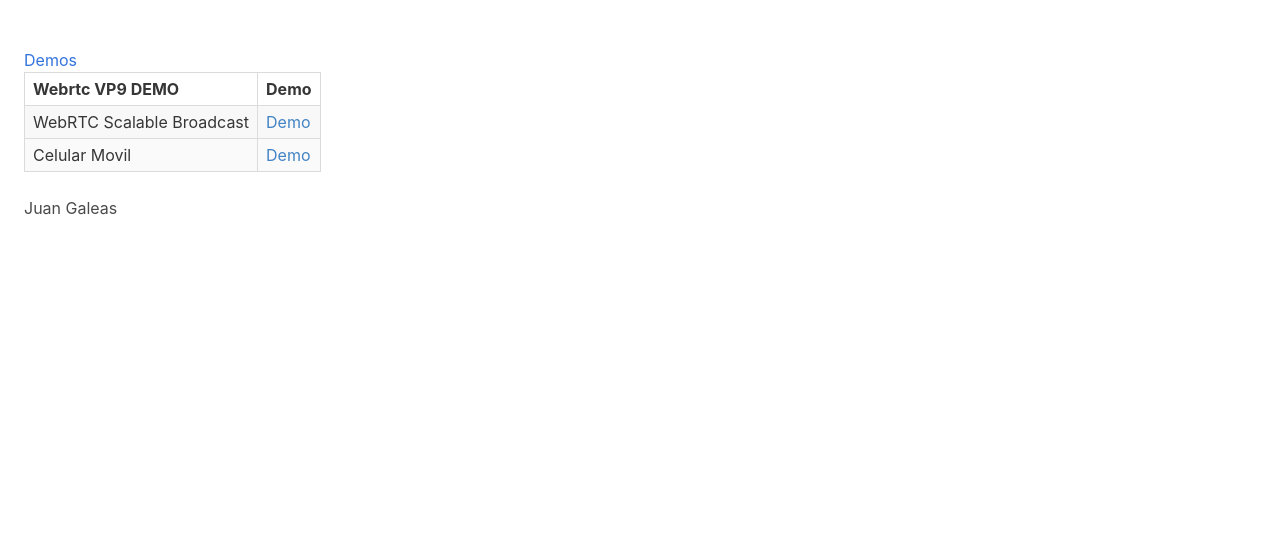
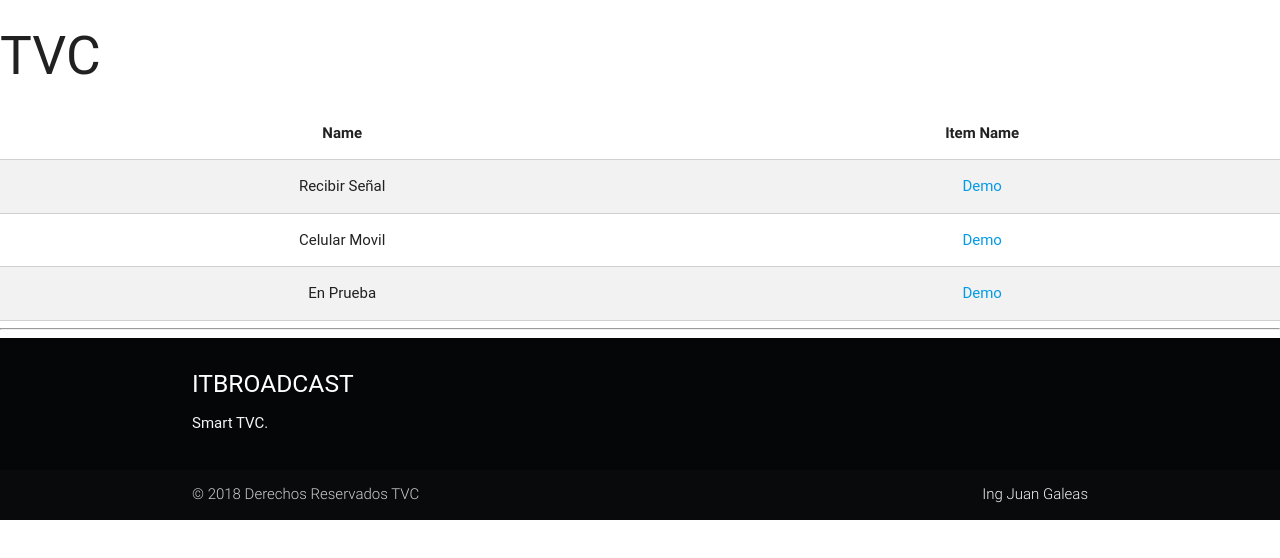
Before and after one commit to Jgaleas7/tvc-broadcast, a website: page demos/index.html in a window 1280 px wide. Drawn offline with Linux system fonts and the light colour scheme; a web font is replaced by a local one.

Commit message:
modificar el index

```diff
--- a/demos/index.html
+++ b/demos/index.html
@@ -1,9 +1,9 @@
 <!DOCTYPE html>
 <html lang="en">
-
+<head>
 <meta charset="utf-8">
 <meta name="viewport" content="width=device-width,minimum-scale=1,initial-scale=1,user-scalable=yes">
-<title>Web RTC</title>
+<title>Smart TVC</title>
 <meta name="description" content="Transmición en tiempo real Juan Galeas">
 <link rel="icon" href="MultiRTC/images/icon.png">
 <link rel="manifest" href="manifest.json">
@@ -15,62 +15,7 @@
 <meta name="apple-mobile-web-app-title" content="Webrtc TVC">
 <meta name="msapplication-TileColor" content="#2196F3">
 <meta name="msapplication-tap-highlight" content="no">
-
-    <link rel="stylesheet" href="bulma.css">
-    <style>
-        .search-container {
-            text-align: left;
-            margin: -2em 5%;
-            margin-top: 0;
-        }
-        .search-container input {
-            background-color: transparent;
-        }
-
-        .search-container td {
-            border: 0;
-            vertical-align: top;
-            padding: 0;
-            border-top: none;
-            border-right: none;
-        }
-
-        .table-style {
-            border-collapse: collapse;
-            border-spacing: 0px;
-            margin-top: 0px;
-            margin-bottom: 16px;
-            display: block; width:
-                728px; overflow: auto;
-            word-break: normal;
-            color: rgb(51, 51, 51);
-            font-family: 'Helvetica Neue', Helvetica, 'Segoe UI', Arial, freesans, sans-serif;
-            font-size: 16px;
-            line-height: 25.6000003814697px;
-
-
-            border-top-style: solid; border-top-color: rgb(204, 204, 204);
-        }
-
-        .tr-style {
-            border-top-width: 1px;
-            border-top-style: solid;
-            border-top-color: rgb(204, 204, 204);
-            background-color: rgb(248, 248, 248);
-        }
-
-        .td-style {
-            padding: 6px 13px;
-            border: 1px solid rgb(221, 221, 221);
-        }
-
-        .td-style2 {
-            color: rgb(65, 131, 196);
-            text-decoration: none;
-            background: transparent;
-        }
-    </style>
-
+    <link rel="stylesheet" href="js/materialize.min.css">
 
 </head>
 
@@ -79,34 +24,51 @@
 
         <section class="experiment" id="featured">
             <h2 class="header">
-                <a href="#featured"> Demos</a>
+               TVC
             </h2>
-            <table class="table is-bordered  is-striped is-narrow "><th class="td-style">Webrtc VP9 DEMO</th><th class="td-style">Demo</th></tr></thead>
+        </section>
+        <table class="centered bordered striped">
+            <thead>
+            <tr>
+                <th>Name</th>
+                <th>Item Name</th>
+            </tr>
+            </thead>
+
             <tbody>
-                <tr class="tr-style">
-                    <td class="td-style">WebRTC Scalable Broadcast</td>
-                    <td class="td-style"><a href="/demos/Scalable-Broadcast.html" class="td-style2">Demo</a></td>
+            <tr>
+                <td>Recibir Señal</td>
+                <td><a href="/demos/Scalable-Broadcast.html" class="td-style2">Demo</a></td>
+            </tr>
+            <tr>
+                <td>Celular Movil</td>
+                <td><a href="/demos/movil.html" class="td-style2">Demo</a></td>
+            </tr>
+            <tr>
+                <td>En Prueba</td>
+                <td><a href="/demos/video-broadcasting2.html" class="td-style2">Demo</a></td>
+            </tr>
 
-                    <!--<td class="td-style"><a href="https://github.com/muaz-khan/RTCMultiConnection/tree/master/demos/Scalable-Broadcast.html" class="td-style2">Source</a></td>-->
-                </tr>
-                <tr class="tr-style">
-                <td class="td-style">Celular Movil</td>
-                <td class="td-style"><a href="/demos/movil.html" class="td-style2">Demo</a></td>
-                </tr>
             </tbody>
-            </table>
-        </section>
-
+        </table>
     </article>
-
-    <footer>
-        <p>
-          Juan Galeas
-        </p>
+    <hr>
+    <footer class="page-footer ">
+        <div class="container">
+            <div class="row">
+                <div class="col l6 s12">
+                    <h5 class="white-text">ITBROADCAST</h5>
+                    <p class="grey-text text-lighten-4">Smart TVC.</p>
+                </div>
+            </div>
+        </div>
+        <div class="footer-copyright">
+            <div class="container">
+                © 2018 Derechos Reservados TVC
+                <a class="grey-text text-lighten-4 right" >Ing Juan Galeas</a>
+            </div>
+        </div>
     </footer>
-
-
-
 </body>
 
 </html>
```
